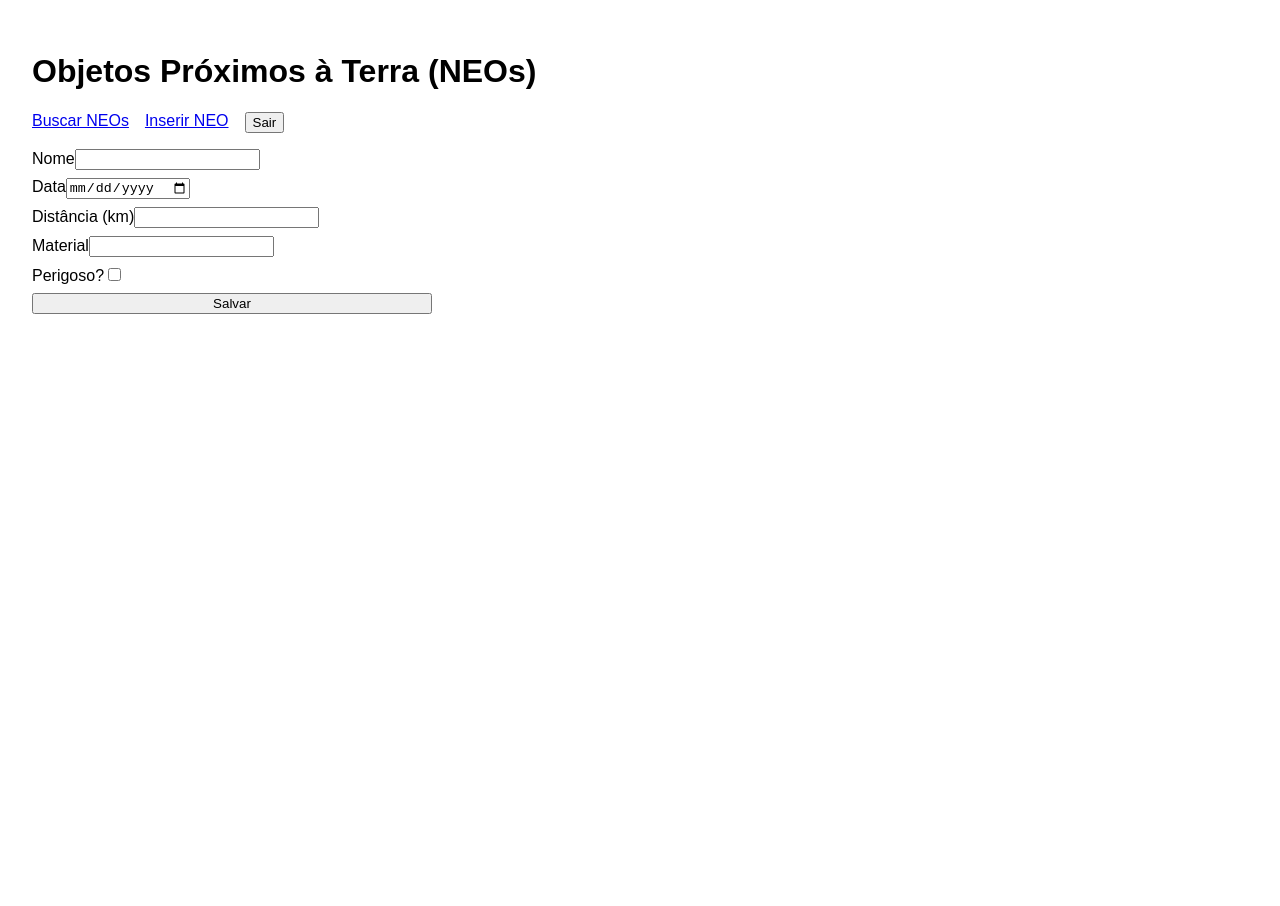
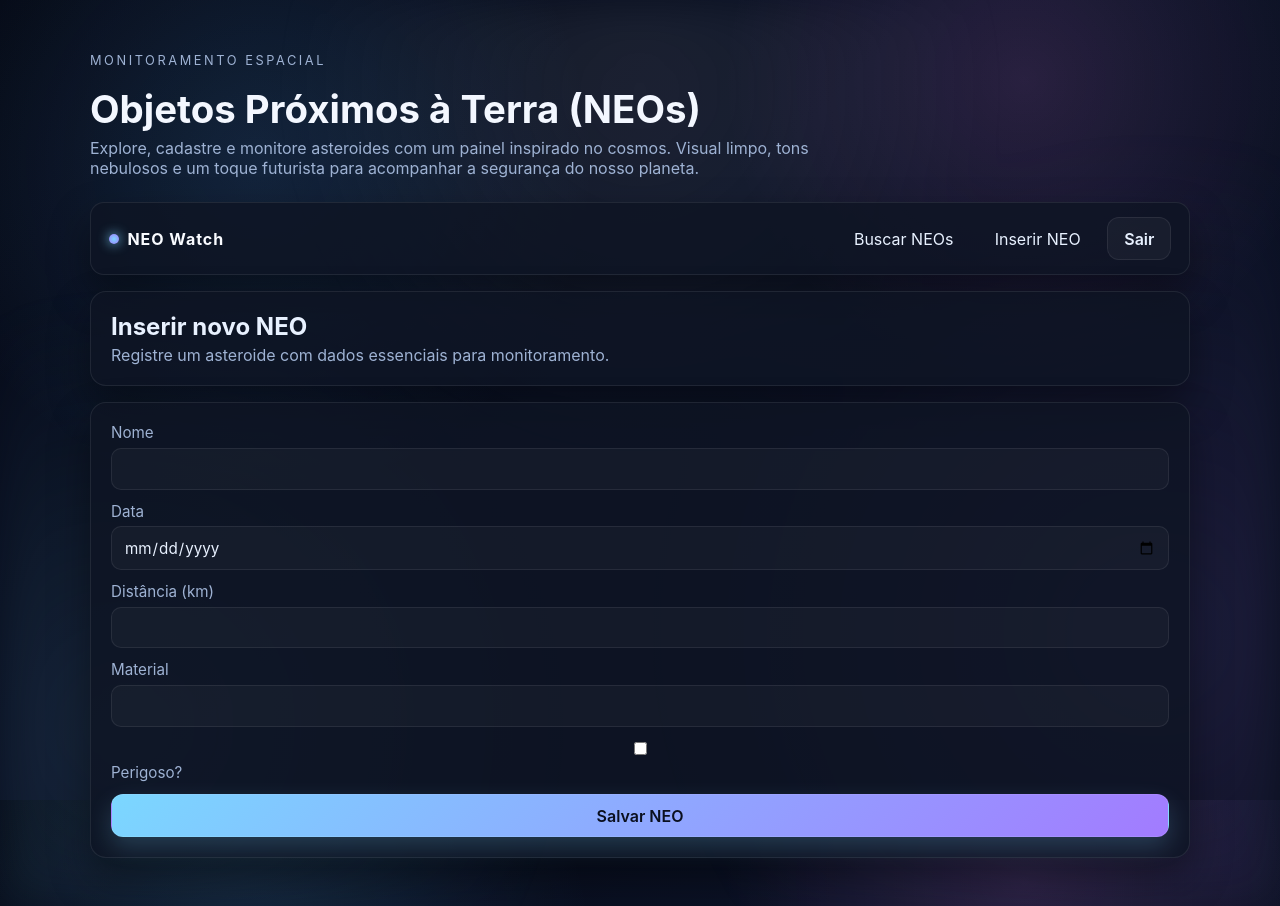
Before and after one commit to ClaraFurini/ObjectsNearEarth, a React (Vite) app in the folder nasa-neo-fullstack/frontend/: page /insert in a window 1280 px wide. Before the commit the page ends 800 px from the top, so only its background shows below. Built offline with nearby package versions, Linux system fonts and the light colour scheme; sample sign-in values are in the browser's storage.

Commit message:
Add space-themed styling to NEO dashboard

```diff
--- a/nasa-neo-fullstack/frontend/src/App.jsx
+++ b/nasa-neo-fullstack/frontend/src/App.jsx
@@ -3,6 +3,7 @@ import { Routes, Route, Navigate, Link } from 'react-router-dom';
 import Login from './pages/Login.jsx';
 import Search from './pages/Search.jsx';
 import Insert from './pages/Insert.jsx';
+import './styles.css';
 
 const PrivateRoute = ({ children }) => {
   const token = localStorage.getItem('token');
@@ -10,10 +11,20 @@ const PrivateRoute = ({ children }) => {
 };
 
 const NavBar = () => (
-  <nav style={{ display: 'flex', gap: '1rem', marginBottom: '1rem' }}>
-    <Link to="/search">Buscar NEOs</Link>
-    <Link to="/insert">Inserir NEO</Link>
+  <nav className="nav-bar">
+    <div className="brand">
+      <span className="brand-dot" />
+      <span>NEO Watch</span>
+    </div>
+    <div className="nav-actions">
+      <Link className="nav-link" to="/search">
+        Buscar NEOs
+      </Link>
+      <Link className="nav-link" to="/insert">
+        Inserir NEO
+      </Link>
       <button
+        className="btn ghost"
         type="button"
         onClick={() => {
           localStorage.removeItem('token');
@@ -22,12 +33,22 @@ const NavBar = () => (
       >
         Sair
       </button>
+    </div>
   </nav>
 );
 
 const App = () => (
-  <div style={{ padding: '1.5rem', fontFamily: 'Arial, sans-serif' }}>
-    <h1>Objetos Próximos à Terra (NEOs)</h1>
+  <div className="app-shell">
+    <div className="glow-orb" />
+    <div className="app-content">
+      <header className="app-header">
+        <p className="eyebrow">monitoramento espacial</p>
+        <h1 className="app-title">Objetos Próximos à Terra (NEOs)</h1>
+        <p className="subtitle">
+          Explore, cadastre e monitore asteroides com um painel inspirado no cosmos.
+          Visual limpo, tons nebulosos e um toque futurista para acompanhar a segurança do nosso planeta.
+        </p>
+      </header>
       <Routes>
         <Route path="/login" element={<Login />} />
         <Route
@@ -55,6 +76,7 @@ const App = () => (
         <Route path="*" element={<Navigate to="/login" />} />
       </Routes>
     </div>
+  </div>
 );
 
 export default App;
--- a/nasa-neo-fullstack/frontend/src/pages/Insert.jsx
+++ b/nasa-neo-fullstack/frontend/src/pages/Insert.jsx
@@ -36,7 +36,12 @@ const Insert = () => {
   };
 
   return (
-    <form onSubmit={handleSubmit} style={{ display: 'grid', gap: '0.5rem', maxWidth: '400px' }}>
+    <div className="panel">
+      <div className="card">
+        <h2 className="card-title">Inserir novo NEO</h2>
+        <p className="helper">Registre um asteroide com dados essenciais para monitoramento.</p>
+      </div>
+      <form className="card form-grid" onSubmit={handleSubmit}>
         <label>
           Nome
           <input name="name" value={form.name} onChange={handleChange} required />
@@ -53,13 +58,16 @@ const Insert = () => {
           Material
           <input name="material" value={form.material} onChange={handleChange} required />
         </label>
-      <label>
-        Perigoso?
+        <label className="actions-row">
           <input type="checkbox" name="isHazardous" checked={form.isHazardous} onChange={handleChange} />
+          <span>Perigoso?</span>
         </label>
-      <button type="submit">Salvar</button>
-      {message && <p>{message}</p>}
+        <button className="btn" type="submit">
+          Salvar NEO
+        </button>
+        {message && <p className={`status ${message.includes('sucesso') ? 'success' : 'error'}`}>{message}</p>}
       </form>
+    </div>
   );
 };
 
--- a/nasa-neo-fullstack/frontend/src/pages/Login.jsx
+++ b/nasa-neo-fullstack/frontend/src/pages/Login.jsx
@@ -21,7 +21,12 @@ const Login = () => {
   };
 
   return (
-    <form onSubmit={handleSubmit} style={{ maxWidth: '400px', display: 'grid', gap: '0.5rem' }}>
+    <div className="panel">
+      <div className="card">
+        <h2 className="card-title">Acessar painel</h2>
+        <p className="helper">Use suas credenciais para entrar no painel espacial.</p>
+      </div>
+      <form className="card form-grid" onSubmit={handleSubmit}>
         <label>
           Email
           <input type="email" value={email} onChange={(e) => setEmail(e.target.value)} required />
@@ -30,9 +35,12 @@ const Login = () => {
           Senha
           <input type="password" value={password} onChange={(e) => setPassword(e.target.value)} required />
         </label>
-      {error && <p style={{ color: 'red' }}>{error}</p>}
-      <button type="submit">Entrar</button>
+        {error && <p className="status error">{error}</p>}
+        <button className="btn" type="submit">
+          Entrar
+        </button>
       </form>
+    </div>
   );
 };
 
--- a/nasa-neo-fullstack/frontend/src/pages/Search.jsx
+++ b/nasa-neo-fullstack/frontend/src/pages/Search.jsx
@@ -26,8 +26,9 @@ const Search = () => {
   };
 
   return (
-    <div>
-      <div style={{ display: 'grid', gridTemplateColumns: 'repeat(2, minmax(0, 1fr))', gap: '0.5rem', maxWidth: '500px' }}>
+    <div className="panel">
+      <div className="card">
+        <div className="filters-card">
           <label>
             Data
             <input type="date" name="date" value={filters.date} onChange={handleChange} />
@@ -49,15 +50,25 @@ const Search = () => {
             </select>
           </label>
         </div>
-      <button style={{ marginTop: '0.5rem' }} type="button" onClick={load}>
+        <button className="btn" type="button" onClick={load}>
           Buscar
         </button>
-      {error && <p style={{ color: 'red' }}>{error}</p>}
-      <ul>
+        {error && <p className="status error">{error}</p>}
+      </div>
+      <ul className="neo-list">
         {results.map((neo) => (
-          <li key={neo._id}>
-            <strong>{neo.name}</strong> - {new Date(neo.date).toLocaleDateString()} - {neo.distanceKm} km -
-            {neo.isHazardous ? ' Perigoso' : ' Seguro'} - Material: {neo.material}
+          <li key={neo._id} className="neo-card">
+            <div className="actions-row">
+              <strong>{neo.name}</strong>
+              <span className={`badge ${neo.isHazardous ? 'danger' : 'safe'}`}>
+                {neo.isHazardous ? 'Perigoso' : 'Seguro'}
+              </span>
+            </div>
+            <div className="neo-meta">
+              <span>{new Date(neo.date).toLocaleDateString()}</span>
+              <span>{neo.distanceKm} km</span>
+              <span>Material: {neo.material}</span>
+            </div>
           </li>
         ))}
       </ul>
--- /dev/null
+++ b/nasa-neo-fullstack/frontend/src/styles.css
@@ -0,0 +1,306 @@
+:root {
+  --bg-primary: radial-gradient(circle at 20% 20%, rgba(90, 180, 255, 0.14), transparent 28%),
+    radial-gradient(circle at 80% 10%, rgba(255, 138, 255, 0.12), transparent 24%),
+    linear-gradient(135deg, #050915 0%, #0b1226 45%, #0a0f1f 100%);
+  --card: rgba(14, 20, 35, 0.8);
+  --border: rgba(255, 255, 255, 0.08);
+  --accent: #7bd7ff;
+  --accent-2: #a27bff;
+  --text: #e8f1ff;
+  --muted: #9eb2d3;
+  --danger: #ff7b9c;
+  --success: #67f3c1;
+  --shadow: 0 20px 40px rgba(0, 0, 0, 0.4);
+  font-family: 'Inter', system-ui, -apple-system, BlinkMacSystemFont, 'Segoe UI', sans-serif;
+}
+
+* {
+  box-sizing: border-box;
+}
+
+body {
+  margin: 0;
+  min-height: 100vh;
+  color: var(--text);
+  background: var(--bg-primary);
+  background-attachment: fixed;
+}
+
+.app-shell {
+  position: relative;
+  min-height: 100vh;
+  padding: 2.5rem clamp(1.25rem, 3vw, 3.5rem) 3rem;
+  overflow: hidden;
+}
+
+.glow-orb {
+  position: absolute;
+  inset: 0;
+  pointer-events: none;
+  background: radial-gradient(circle at 50% 10%, rgba(255, 255, 255, 0.08), transparent 35%),
+    radial-gradient(circle at 10% 80%, rgba(123, 215, 255, 0.1), transparent 32%),
+    radial-gradient(circle at 90% 70%, rgba(162, 123, 255, 0.12), transparent 38%);
+  filter: blur(22px);
+  z-index: 0;
+}
+
+.app-content {
+  position: relative;
+  z-index: 1;
+  max-width: 1100px;
+  margin: 0 auto;
+}
+
+.app-header {
+  display: grid;
+  gap: 0.35rem;
+  margin-bottom: 1.5rem;
+}
+
+.eyebrow {
+  letter-spacing: 0.2em;
+  text-transform: uppercase;
+  color: var(--muted);
+  font-size: 0.8rem;
+}
+
+.app-title {
+  font-size: clamp(1.8rem, 3vw, 2.5rem);
+  margin: 0;
+  color: #f3f7ff;
+}
+
+.subtitle {
+  max-width: 760px;
+  color: var(--muted);
+  margin: 0;
+}
+
+.nav-bar {
+  display: flex;
+  align-items: center;
+  justify-content: space-between;
+  gap: 1rem;
+  padding: 0.9rem 1.1rem;
+  background: var(--card);
+  border: 1px solid var(--border);
+  border-radius: 14px;
+  box-shadow: var(--shadow);
+  margin-bottom: 1rem;
+}
+
+.brand {
+  display: flex;
+  align-items: center;
+  gap: 0.55rem;
+  color: #f9fbff;
+  font-weight: 700;
+  letter-spacing: 0.06em;
+}
+
+.brand-dot {
+  width: 10px;
+  height: 10px;
+  border-radius: 50%;
+  background: radial-gradient(circle, var(--accent), var(--accent-2));
+  box-shadow: 0 0 12px var(--accent);
+}
+
+.nav-actions {
+  display: flex;
+  align-items: center;
+  gap: 0.75rem;
+}
+
+.nav-link {
+  color: var(--text);
+  text-decoration: none;
+  padding: 0.55rem 0.85rem;
+  border-radius: 12px;
+  border: 1px solid transparent;
+  transition: border-color 0.2s ease, color 0.2s ease, background 0.2s ease;
+}
+
+.nav-link:hover,
+.nav-link:focus-visible {
+  border-color: var(--accent);
+  color: #fff;
+  background: rgba(123, 215, 255, 0.08);
+}
+
+.btn {
+  border: 1px solid var(--border);
+  border-radius: 12px;
+  padding: 0.65rem 1rem;
+  font-weight: 600;
+  color: #0a0f1f;
+  background: linear-gradient(135deg, var(--accent), var(--accent-2));
+  cursor: pointer;
+  transition: transform 0.12s ease, box-shadow 0.2s ease, filter 0.2s ease;
+  box-shadow: 0 10px 24px rgba(123, 215, 255, 0.2);
+}
+
+.btn:hover {
+  transform: translateY(-1px);
+  filter: brightness(1.05);
+}
+
+.btn:active {
+  transform: translateY(0);
+}
+
+.btn.ghost {
+  background: rgba(255, 255, 255, 0.04);
+  color: var(--text);
+  box-shadow: none;
+}
+
+.panel {
+  display: grid;
+  gap: 1rem;
+}
+
+.card {
+  background: var(--card);
+  border: 1px solid var(--border);
+  border-radius: 16px;
+  padding: 1.25rem;
+  box-shadow: var(--shadow);
+}
+
+.card-title {
+  margin: 0 0 0.25rem;
+}
+
+.form-grid {
+  display: grid;
+  gap: 0.75rem;
+}
+
+.form-grid label {
+  display: grid;
+  gap: 0.35rem;
+  color: var(--muted);
+  font-size: 0.95rem;
+}
+
+input,
+select,
+button,
+textarea {
+  font: inherit;
+}
+
+input,
+select {
+  background: rgba(255, 255, 255, 0.03);
+  color: var(--text);
+  border-radius: 10px;
+  padding: 0.65rem 0.75rem;
+  border: 1px solid var(--border);
+  outline: none;
+  transition: border-color 0.2s ease, box-shadow 0.2s ease;
+}
+
+input:focus,
+select:focus {
+  border-color: var(--accent);
+  box-shadow: 0 0 0 3px rgba(123, 215, 255, 0.18);
+}
+
+.helper {
+  margin: 0;
+  color: var(--muted);
+}
+
+.status {
+  margin: 0;
+  font-weight: 600;
+  border-radius: 12px;
+  padding: 0.75rem 0.9rem;
+  border: 1px solid var(--border);
+}
+
+.status.error {
+  color: #ffdfeb;
+  background: rgba(255, 123, 156, 0.08);
+  border-color: rgba(255, 123, 156, 0.3);
+}
+
+.status.success {
+  color: #e5fff7;
+  background: rgba(103, 243, 193, 0.1);
+  border-color: rgba(103, 243, 193, 0.3);
+}
+
+.filters-card {
+  display: grid;
+  grid-template-columns: repeat(auto-fit, minmax(220px, 1fr));
+  gap: 0.75rem;
+  margin-bottom: 0.75rem;
+}
+
+.neo-list {
+  list-style: none;
+  padding: 0;
+  margin: 1rem 0 0;
+  display: grid;
+  gap: 0.75rem;
+}
+
+.neo-card {
+  background: linear-gradient(115deg, rgba(123, 215, 255, 0.08), rgba(162, 123, 255, 0.08));
+  border: 1px solid var(--border);
+  border-radius: 14px;
+  padding: 0.9rem 1rem;
+  display: grid;
+  gap: 0.3rem;
+  box-shadow: var(--shadow);
+}
+
+.neo-meta {
+  color: var(--muted);
+  display: flex;
+  flex-wrap: wrap;
+  gap: 0.5rem 1rem;
+}
+
+.badge {
+  display: inline-flex;
+  align-items: center;
+  gap: 0.35rem;
+  padding: 0.35rem 0.65rem;
+  border-radius: 999px;
+  font-size: 0.85rem;
+  background: rgba(255, 255, 255, 0.05);
+  border: 1px solid var(--border);
+}
+
+.badge.danger {
+  color: #ffd6e5;
+  border-color: rgba(255, 123, 156, 0.4);
+}
+
+.badge.safe {
+  color: #c3ffe8;
+  border-color: rgba(103, 243, 193, 0.4);
+}
+
+.actions-row {
+  display: flex;
+  gap: 0.75rem;
+  align-items: center;
+}
+
+@media (max-width: 640px) {
+  .nav-bar {
+    flex-direction: column;
+    align-items: flex-start;
+  }
+
+  .nav-actions {
+    width: 100%;
+    justify-content: space-between;
+    flex-wrap: wrap;
+  }
+}
```
Also changed, not shown: 1 other file (tests, documents, lock files or other folders). Lines whose indentation alone changed are shown as unchanged.
